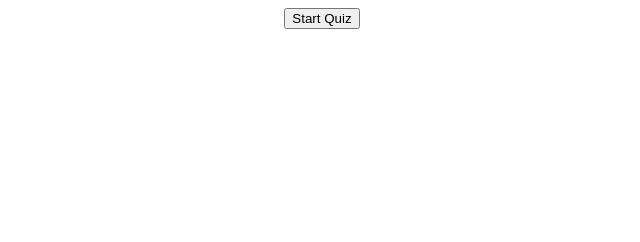
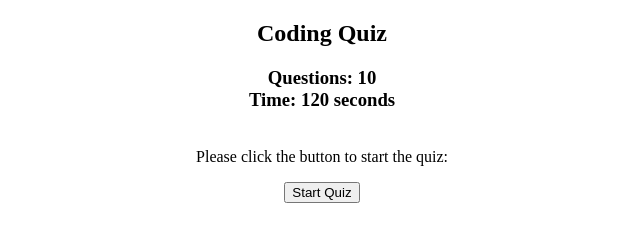
Before and after one commit to hl748/Code-Quiz, a plain HTML site: page index.html in a window 1280 px wide. Shown: the whole page, without its empty margins (318-958 px from the left). Drawn offline with nearby package versions, Linux system fonts and the light colour scheme.

Commit message:
Last Commit

```diff
--- a/index.html
+++ b/index.html
@@ -15,7 +15,10 @@ div {
     </style>
 </head>
 <body>
-    <section>
+    <section id="startSection">
+        <h1>Coding Quiz</h1>
+        <h3>Questions: 10 <br> Time: 120 seconds</h3>
+        <p> <br> Please click the button to start the quiz:</p>
         <button id="startButton">Start Quiz</button>
     </section>
     <div id="q1">
@@ -190,7 +193,7 @@ function timerCount() {
 
     $(document).ready(function() {
         $("#startButton").on("click", function() {
-            $("#startButton").css("display","none")
+            $("#startSection").css("display","none")
             $("#q1").attr("style", "display: block")
             timerCount();
 
```
